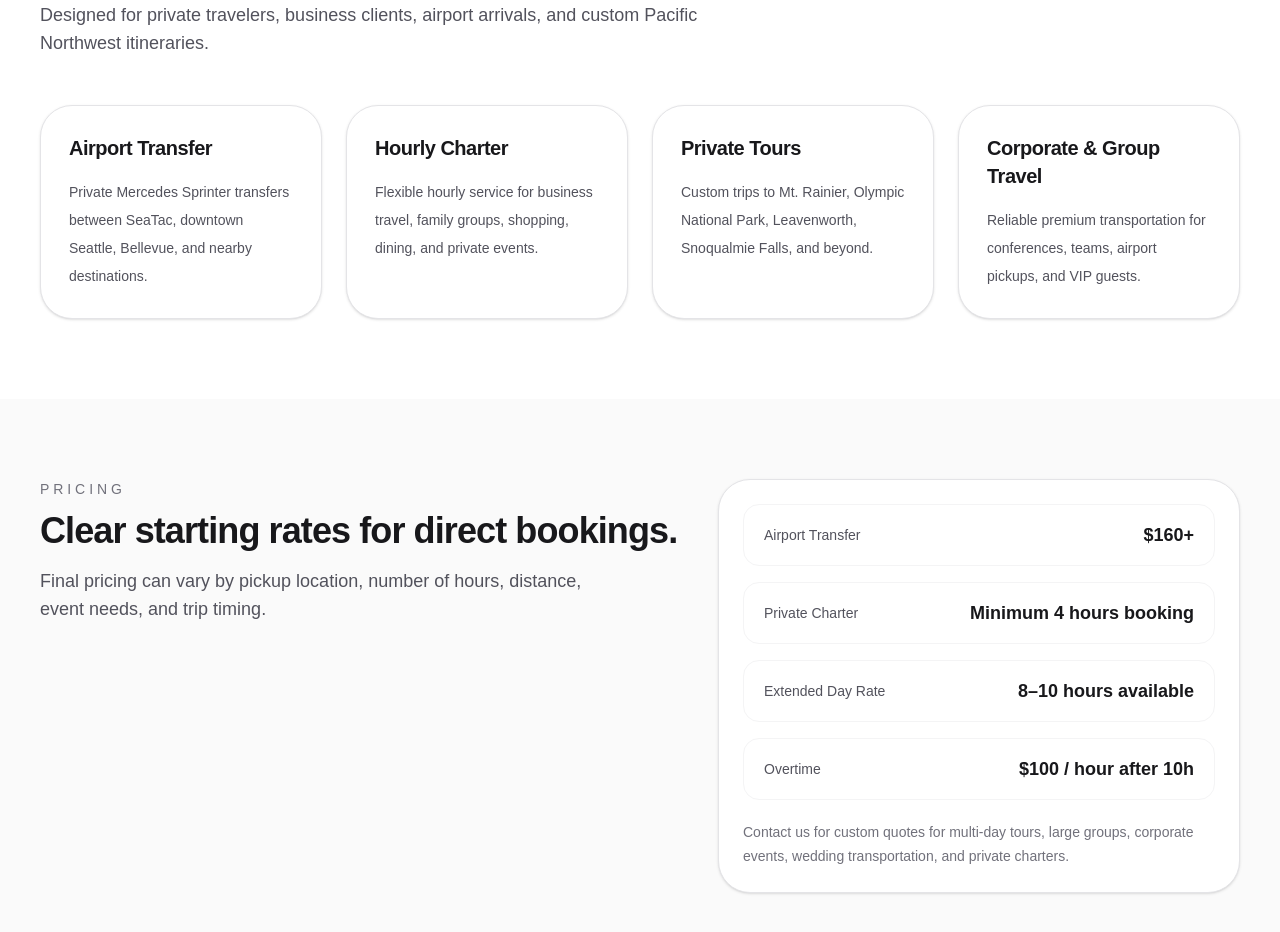
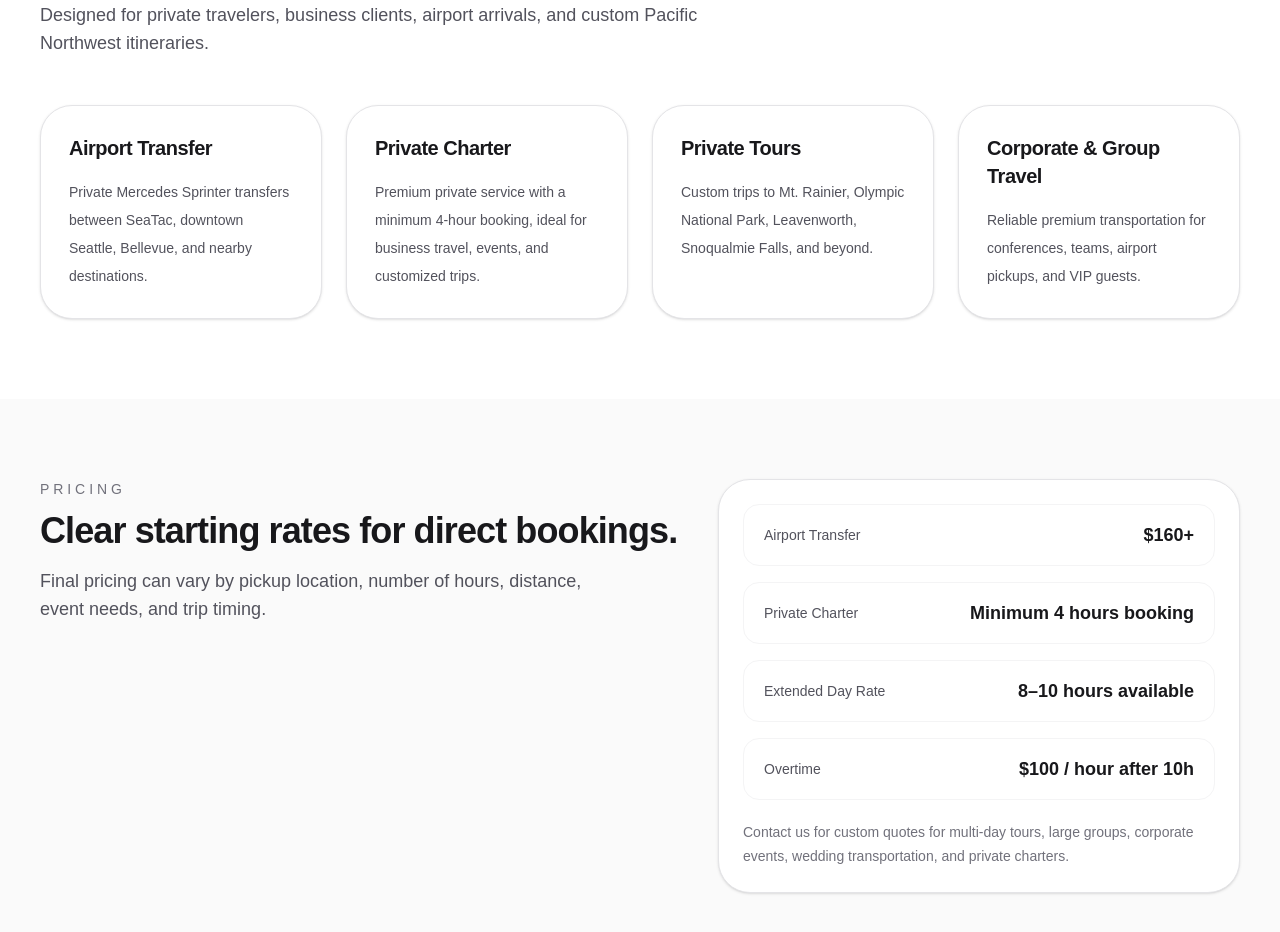
Before and after one commit to fkbearwq/app, a Next.js app: page / in a window 1280 px wide. Shown: the part 1240-2172 px from the top of the page. Built offline with nearby package versions, Linux system fonts and the light colour scheme.

Commit message:
Update page.jsx

```diff
--- a/app/page.jsx
+++ b/app/page.jsx
@@ -1,4 +1,3 @@
-// 3/15/2026
 "use client";
 
 import { useEffect, useMemo, useState } from "react";
@@ -7,12 +6,13 @@ export default function Page() {
   const emailAddress = "orcachartergroup@gmail.com";
 
   const [bookedDates] = useState(new Set());
-
   const [today, setToday] = useState(() => new Date());
   const [viewDate, setViewDate] = useState(() => {
     const now = new Date();
     return new Date(now.getFullYear(), now.getMonth(), 1);
   });
+  const [selectedDate, setSelectedDate] = useState("");
+  const [selectedTime, setSelectedTime] = useState("");
 
   useEffect(() => {
     const timer = setInterval(() => {
@@ -21,9 +21,6 @@ export default function Page() {
 
     return () => clearInterval(timer);
   }, []);
-
-  const [selectedDate, setSelectedDate] = useState("");
-  const [selectedTime, setSelectedTime] = useState("");
 
   const formatLocalDate = (date) => {
     const year = date.getFullYear();
@@ -140,8 +137,8 @@ export default function Page() {
       desc: "Private Mercedes Sprinter transfers between SeaTac, downtown Seattle, Bellevue, and nearby destinations.",
     },
     {
-      title: "Hourly Charter",
-      desc: "Flexible hourly service for business travel, family groups, shopping, dining, and private events.",
+      title: "Private Charter",
+      desc: "Premium private service with a minimum 4-hour booking, ideal for business travel, events, and customized trips.",
     },
     {
       title: "Private Tours",
@@ -160,12 +157,13 @@ export default function Page() {
     "Private charter for 8–14 passengers",
   ];
 
-const pricing = [
-  { name: "Airport Transfer", value: "$160+" },
-  { name: "Private Charter", value: "Minimum 4 hours booking" },
-  { name: "Extended Day Rate", value: "8–10 hours available" },
-  { name: "Overtime", value: "$100 / hour after 10h" }
-];
+  const pricing = [
+    { name: "Airport Transfer", value: "$160+" },
+    { name: "Private Charter", value: "Minimum 4 hours booking" },
+    { name: "Extended Day Rate", value: "8–10 hours available" },
+    { name: "Overtime", value: "$100 / hour after 10h" },
+  ];
+
   return (
     <div className="min-h-screen bg-white text-zinc-900">
       <header className="sticky top-0 z-50 border-b border-zinc-200/80 bg-white/90 backdrop-blur">
@@ -447,8 +445,7 @@ const pricing = [
                               ? "cursor-default border-zinc-100 bg-zinc-50 text-zinc-300"
                               : mappedDate.isBooked
                               ? "cursor-not-allowed border-zinc-100 bg-zinc-100 text-zinc-400"
-                              : mappedDate.available &&
-                                selectedDate === mappedDate.iso
+                              : mappedDate.available && selectedDate === mappedDate.iso
                               ? "border-zinc-900 bg-zinc-900 text-white"
                               : mappedDate.available
                               ? "border-zinc-200 bg-white text-zinc-700 hover:border-zinc-900"
@@ -508,7 +505,7 @@ const pricing = [
                     className="w-full rounded-2xl border border-zinc-200 px-4 py-3 text-sm outline-none transition focus:border-zinc-900"
                   >
                     <option>Airport Transfer</option>
-                    <option>Pravite Charter</option>
+                    <option>Private Charter</option>
                     <option>Private Tour</option>
                     <option>Join Small Group Tour</option>
                   </select>
```
